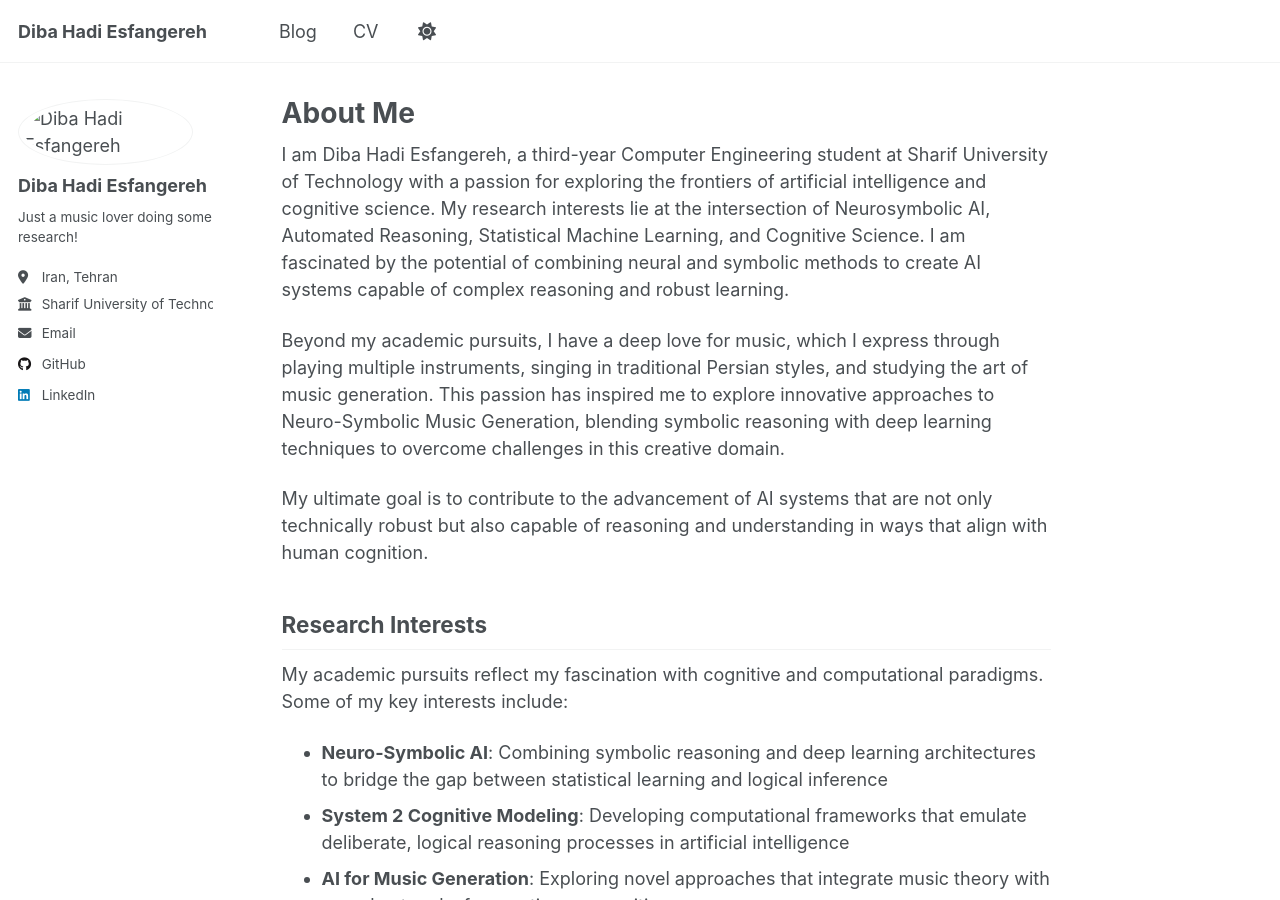
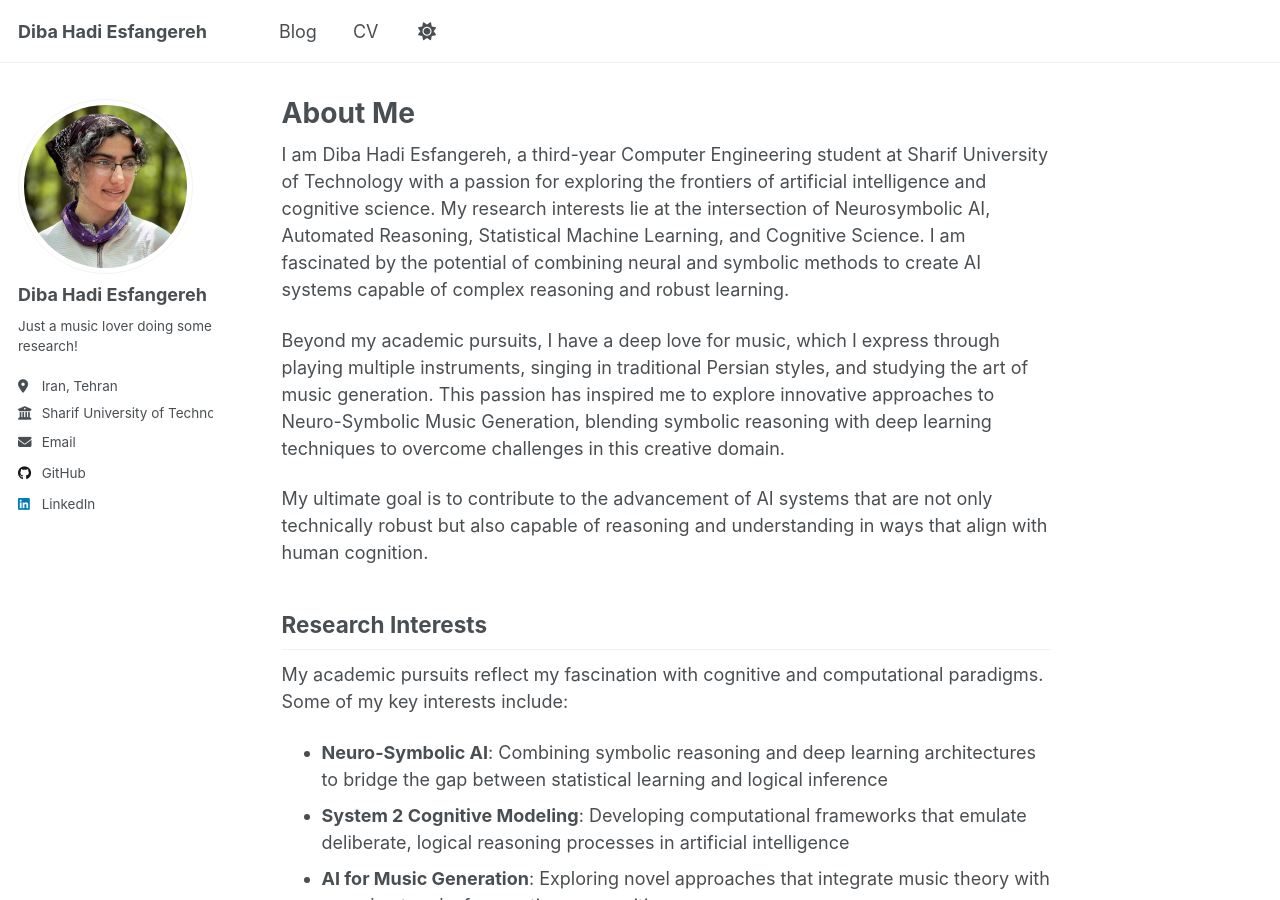
Before and after one commit to dibahadie/dibahadie.github.io, a Jekyll site: the page built from _pages/about.md, in a window 1280 px wide and 900 px high. Built offline with Jekyll 4.4.1, drawn with Linux system fonts in a browser that asks for light colours; a script that is not in the unit is left out.

Commit message:
updated profile
Updated the avatar path in the configuration.

```diff
--- a/_config.yml
+++ b/_config.yml
@@ -23,7 +23,7 @@ repository               : "dibahadie.github.io"
 #               Additional customization can be done by editing /_includes/author-profile.html
 author:
   # Biographic information
-  avatar           : "images/profilepic.jpg"
+  avatar           : "profilepic.jpg"
   name             : "Diba Hadi Esfangereh"
   pronouns         : # example: "she/her"
   bio              : "Just a music lover doing some research!"
```
